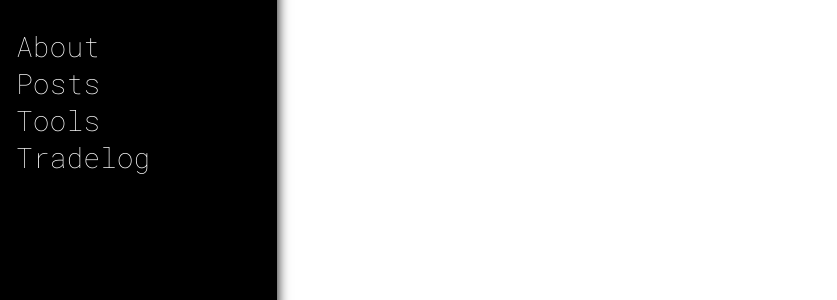
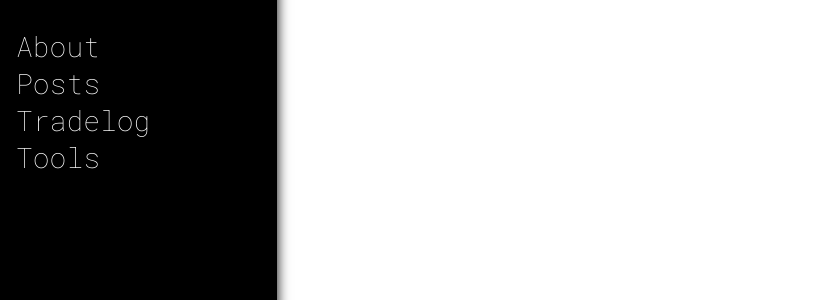
Before and after one commit to yizhenfei/yizhenfei.github.io, a Jekyll site: the page built from index.md, in a window 1280 px wide. Shown: the part 254-554 px from the top of the page, without its empty margins (0-837 px from the left). Built offline with Jekyll 4.4.1, drawn with Linux system fonts in a browser that asks for light colours.

Commit message:
Set title properly.

```diff
--- a/_layouts/default.html
+++ b/_layouts/default.html
@@ -8,6 +8,7 @@
     <link href="https://fonts.googleapis.com/css?family=Josefin+Slab" rel="stylesheet">
     <link href="https://fonts.googleapis.com/css?family=Roboto+Mono:100" rel="stylesheet">
     <link href="https://fonts.googleapis.com/css?family=Noto+Serif+SC" rel="stylesheet">
+    <title>{{ page.title }}</title>
   </head>
   <body>
     <aside class="ld-sidebar">
@@ -20,13 +21,26 @@
       <div class="ld-sidebar__content">
         <nav>
           <!-- TODO: mark activated item -->
-          {% for page in site.pages %}
           <div class="ld-sidebar-item">
-            <a class="ld-sidebar-item__link" href="{{ page.url }}">
-              <span class="ld-sidebar-item__text">{{ page.title }}</span>
+            <a class="ld-sidebar-item__link" href="{{ '/about.html' | relative_url }}">
+              <span class="ld-sidebar-item__text">About</span>
             </a>
           </div>
-          {% endfor %}
+          <div class="ld-sidebar-item">
+            <a class="ld-sidebar-item__link" href="{{ '/posts.html' | relative_url }}">
+              <span class="ld-sidebar-item__text">Posts</span>
+            </a>
+          </div>
+          <div class="ld-sidebar-item">
+            <a class="ld-sidebar-item__link" href="{{ '/tradelog.html' | relative_url }}">
+              <span class="ld-sidebar-item__text">Tradelog</span>
+            </a>
+          </div>
+          <div class="ld-sidebar-item">
+            <a class="ld-sidebar-item__link" href="{{ '/tools.html' | relative_url }}">
+              <span class="ld-sidebar-item__text">Tools</span>
+            </a>
+          </div>
         </nav>
       </div>
       <div class="ld-sidebar-footer">
```
Also changed, not shown: index.md (+1 -0 lines).
